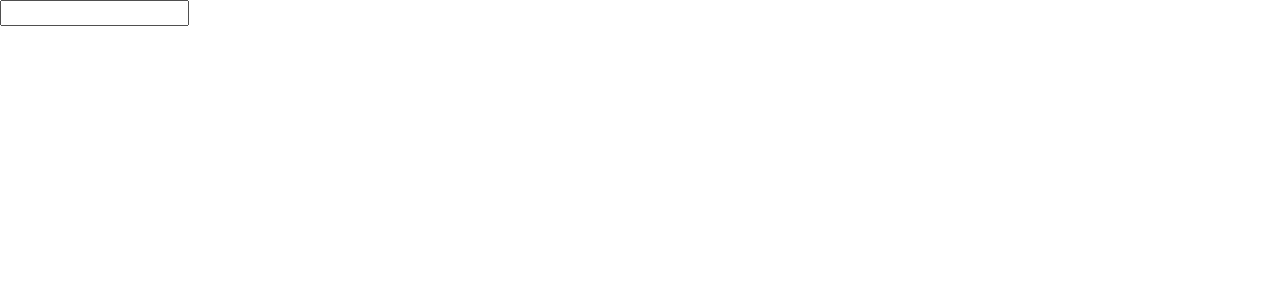
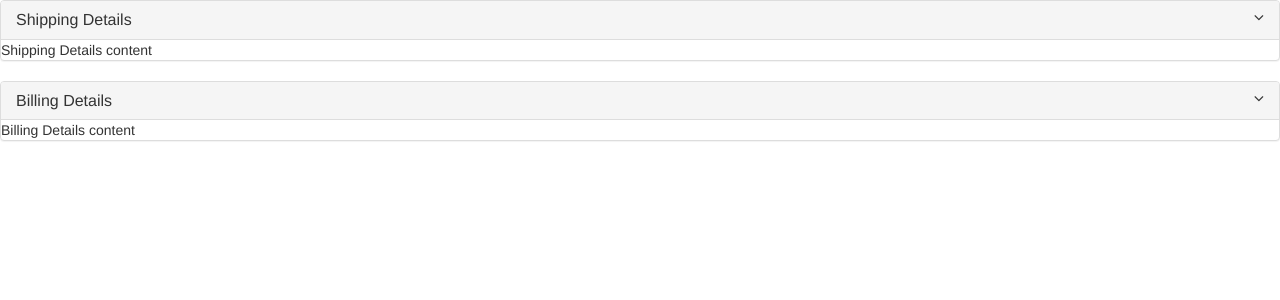
Before and after one commit to devkhalil1337/angular-tutorial, an Angular app: page / in a window 1280 px wide. Shown: the top 300 px of the page. Built offline with nearby package versions, Linux system fonts and the light colour scheme.

Commit message:
zippy component exercise

```diff
--- a/src/app/app.component.html
+++ b/src/app/app.component.html
@@ -1,4 +1,14 @@
-<input type="text" name="" id="" appCustomDirective [format]= "'uppercase'">
+<zippy title="Shipping Details">
+    Shipping Details content
+</zippy>
+
+
+
+<zippy title="Billing Details">
+    Billing Details content
+</zippy>
+
+<!-- <input type="text" name="" id="" appCustomDirective [format]= "'uppercase'"> -->
 
 
 <!-- <button class="btn btn-primary" (click)="onAdd();">Add</button>
--- a/src/app/app.component.ts
+++ b/src/app/app.component.ts
@@ -8,7 +8,6 @@ import { FavoriteChangedEventArgs } from './favorite/favorite.component';
   encapsulation:ViewEncapsulation.None
 })
 export class AppComponent {
-
 
 
   coursesObj = [{
--- a/src/app/app.module.ts
+++ b/src/app/app.module.ts
@@ -11,6 +11,7 @@ import { SummaryPipe } from './summary.pipe';
 import { BootstrapPanelComponent } from './bootstrap-panel/bootstrap-panel.component';
 import { LikeComponent } from './like/like.component';
 import { CustomDirectiveDirective } from './custom-directive.directive';
+import { ZippyComponent } from './zippy/zippy.component';
 
 @NgModule({
   declarations: [
@@ -20,7 +21,8 @@ import { CustomDirectiveDirective } from './custom-directive.directive';
     SummaryPipe,
     BootstrapPanelComponent,
     LikeComponent,
-    CustomDirectiveDirective
+    CustomDirectiveDirective,
+    ZippyComponent
   ],
   imports: [
     BrowserModule,
--- /dev/null
+++ b/src/app/zippy/zippy.component.css
@@ -0,0 +1,33 @@
+.panel-title {
+    position: relative;
+  }
+
+  .panel-title::after {
+    content: "\f107";
+    color: #333;
+    top: -2px;
+    right: 0px;
+    position: absolute;
+    font-family: "FontAwesome"
+  }
+
+  .panel-title[aria-expanded="true"]::after {
+    content: "\f106";
+  }
+
+  /*
+   * Added 12-27-20 to showcase full title clickthrough
+   */
+
+  .panel-heading-full.panel-heading {
+    padding: 0;
+  }
+
+  .panel-heading-full .panel-title {
+    padding: 10px 15px;
+  }
+
+  .panel-heading-full .panel-title::after {
+    top: 10px;
+    right: 15px;
+  }
--- /dev/null
+++ b/src/app/zippy/zippy.component.html
@@ -0,0 +1,16 @@
+    <div class="panel panel-default">
+      <div class="panel-heading">
+        <h4 class="panel-title" (click)="onToggle()">{{title}} </h4>
+      </div>
+
+      <ng-content *ngIf="isExpanded"></ng-content>
+
+      <!-- <div [ngSwitch]="title">
+        <div class="panel-body" *ngSwitchCase="'Shipping Details'">
+          Shipping Details Con
+        </div>
+        <div class="panel-body" *ngSwitchCase="'Billing Details'">
+            Billing Details Con
+          </div>
+      </div> -->
+    </div>
--- /dev/null
+++ b/src/app/zippy/zippy.component.ts
@@ -0,0 +1,19 @@
+import { Component, Input } from '@angular/core';
+
+@Component({
+  selector: 'zippy',
+  templateUrl: './zippy.component.html',
+  styleUrls: ['./zippy.component.css']
+})
+export class ZippyComponent  {
+
+
+  @Input('title') title:string;
+  @Input('isExpanded') isExpanded:boolean = true;
+
+  onToggle(){
+    this.isExpanded = !this.isExpanded;
+  }
+
+
+}
--- a/src/index.html
+++ b/src/index.html
@@ -6,7 +6,11 @@
   <base href="/">
   <meta name="viewport" content="width=device-width, initial-scale=1">
   <link rel="icon" type="image/x-icon" href="favicon.ico">
-  <link data-require="bootstrap-css@3.3.6" data-semver="3.3.6" rel="stylesheet" href="https://maxcdn.bootstrapcdn.com/bootstrap/3.3.6/css/bootstrap.css" />
+  <script src="https://ajax.googleapis.com/ajax/libs/jquery/1.11.1/jquery.min.js"></script>
+<script src="https://maxcdn.bootstrapcdn.com/bootstrap/3.3.7/js/bootstrap.min.js"></script>
+<link href="https://maxcdn.bootstrapcdn.com/font-awesome/4.7.0/css/font-awesome.min.css" rel="stylesheet"/>
+<link href="https://maxcdn.bootstrapcdn.com/bootstrap/3.3.7/css/bootstrap.min.css" rel="stylesheet"/>
+
 </head>
 <body>
   <app-root></app-root>
```
Also changed, not shown: 1 other file (tests, documents, lock files or other folders).
